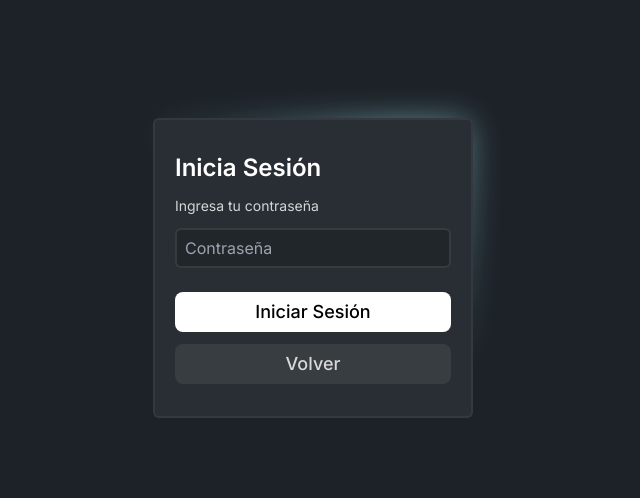
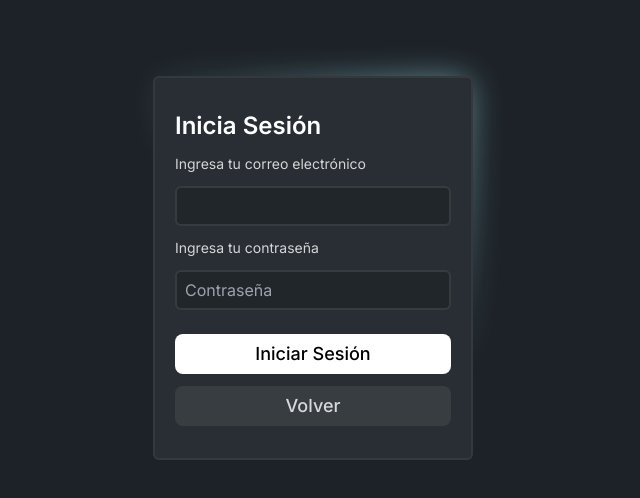
Before and after one commit to odiador/unieventos-front, a Next.js app: page /auth/login/password in a window 1280 px wide. Shown: the part 132-630 px from the top of the page, without its empty margins (327-967 px from the left). Built offline with nearby package versions, Linux system fonts and the light colour scheme.

Commit message:
Add a modal to application

```diff
--- a/app/auth/layout.tsx
+++ b/app/auth/layout.tsx
@@ -1,9 +1,6 @@
-import type { Metadata } from "next";
+"use client";
 
-export const metadata: Metadata = {
-  title: "AmaEvents | Login",
-  description: "lol",
-};
+import { ModalProvider } from "@/components/modal";
 
 export default function RootLayout({
   children,
@@ -11,11 +8,13 @@ export default function RootLayout({
   children: React.ReactNode;
 }>) {
   return (
+    <ModalProvider>
       <main className="w-screen relative flex min-h-screen items-center justify-center">
         <div className="relative bg-[#292e34] max-w-96 gap-3 flex flex-col min-w-80 py-8 px-5 rounded-md border-2 border-white/5">
           <div className="shadow" />
           {children}
         </div>
       </main>
+    </ModalProvider>
   );
 }
--- a/app/auth/login/page.tsx
+++ b/app/auth/login/page.tsx
@@ -1,4 +1,5 @@
 "use client";
+import { useModal } from "@/components/modal";
 import { redirect, useRouter, useSearchParams } from "next/navigation";
 import { Suspense } from "react";
 
@@ -9,11 +10,12 @@ function Login() {
     const mail = searchParams.get("mail");
     if (!mail)
         redirect("/auth")
+    const {openModal} = useModal();
     return (
         <>
             <h1 className="text-center text-2xl font-semibold">Elige una opción de inicio</h1>
             <button onClick={(() => router.push(`/auth/login/password?mail=${encodeURIComponent(mail)}`))} type="button" className="">Usa tu contraseña</button>
-            <button onClick={(() => router.push("/auth"))} type="button" className="button-secondary">Usa un código de seguridad</button>
+            <button onClick={(() => openModal("Not yet implemented"))} type="button" className="button-secondary">Usa un código de seguridad</button>
             <button onClick={(() => router.push(`/auth`))} type="button" className="button-terciary">Volver</button>
         </>);
 }
--- a/app/auth/login/password/page.tsx
+++ b/app/auth/login/password/page.tsx
@@ -1,5 +1,6 @@
 "use client";
 import { login } from "@/api/utils/api";
+import { useModal } from "@/components/modal";
 import { IconLoader } from "@tabler/icons-react";
 import { useRouter, useSearchParams } from "next/navigation";
 import { Suspense, useState } from "react";
@@ -9,9 +10,6 @@ function Login() {
     const searchParams = useSearchParams();
     const mailString = searchParams.get("mail");
     const router = useRouter();
-    if (!mailString || mailString === "")
-        router.back()
-
     const [password, setPassword] = useState("");
 
     const [mail, setMail] = useState(mailString?.toString() || "");
@@ -19,13 +17,15 @@ function Login() {
     const [passwordMessage, setPasswordMessage] = useState("");
     const [mailMessage, setMailMessage] = useState("");
     const [loading, setLoading] = useState(false);
+    const {openModal} =useModal();
     const doLogin = async () => {
         setLoading(true);
         const response = await login(mail, password);
         if (response.status === 200) {
+            setLoading(false);
             console.log(response.data);
-            setLoading(false);
-            alert("loggedIn")
+
+            openModal(response.data.toString())
         } else {
             switch (response.status) {
                 case 400:
@@ -44,7 +44,7 @@ function Login() {
 
                     break;
                 default:
-                    console.log(response.data.message);
+                    openModal(response.data.message)
                     setMailMessage("")
                     setPasswordMessage("")
                     break;
@@ -55,12 +55,16 @@ function Login() {
     return (
         <>
             <h1 className="text-left text-2xl font-semibold">Inicia Sesión</h1>
+            <p className="text-left text-sm opacity-80 font-normal">Ingresa tu correo electrónico</p>
+            <input type="email"
+                value={mail}
+                onChange={(e) => {
+                    setMail(e.target.value)
+                    router.replace(`/auth/login/password?mail=${encodeURIComponent(e.target.value)}`, undefined);
+
+                    }} />
+            {mailMessage && <p className="validator-message">{mailMessage}</p>}
             <p className="text-left text-sm opacity-80 font-normal">Ingresa tu contraseña</p>
-            <input type="email"
-                style={{ display: !mailMessage || mailMessage === "" ? "none" : "block" }}
-                value={mail}
-                onChange={(e) => setMail(e.target.value)} />
-            {mailMessage && <p className="validator-message">{mailMessage}</p>}
             <input type="password"
                 placeholder="Contraseña"
                 value={password}
--- a/app/page.tsx
+++ b/app/page.tsx
@@ -1,14 +1,30 @@
 "use client";
+
+import { ModalProvider, useModal } from "@/components/modal";
 import { useRouter } from "next/navigation";
 
 export default function Home() {
   const router = useRouter();
+
   return (
-    <main className="w-screen relative flex min-h-screen items-center justify-center flex-col">
-      {"Unieventos"}
-      <button onClick={(() => {
-        router.push("/auth")
-      })} type="button" >Continuar</button>
-    </main>
+    <ModalProvider>
+      <main className="w-screen relative flex min-h-screen items-center justify-center flex-col">
+        {"Unieventos"}
+        <button onClick={() => { router.push("/auth") }} type="button" >
+          Continuar
+        </button>
+        <NewFunction />
+      </main>
+    </ModalProvider>
   );
 }
+
+function NewFunction() {
+  const { openModal } = useModal();
+
+  return (
+    <button onClick={() => { openModal("hola hola"); }} type="button">
+      Abrir modal
+    </button>
+  );
+}
--- /dev/null
+++ b/components/modal.tsx
@@ -0,0 +1,56 @@
+import { motion } from 'framer-motion';
+import { createContext, useState, ReactNode, useContext } from 'react';
+
+interface ModalContextType {
+  isOpen: boolean;
+  content: string;
+  openModal: (content: string) => void;
+  closeModal: () => void;
+}
+
+const ModalContext = createContext<ModalContextType | undefined>(undefined);
+
+export const ModalProvider = ({ children }: { children: ReactNode }) => {
+  const [isOpen, setIsOpen] = useState(false);
+  const [content, setContent] = useState('');
+
+  const openModal = (content: string) => {
+    setContent(content);
+    setIsOpen(true);
+  };
+
+  const closeModal = () => {
+    setIsOpen(false);
+    setContent('');
+  };
+
+  return (
+    <ModalContext.Provider value={{ isOpen, content, openModal, closeModal }}>
+      {children}
+      {isOpen && (
+        <motion.div
+          initial={{ opacity: 0 }}
+          animate={{ opacity: 1 }}
+          transition={{ duration: .1 }}
+          className="fixed top-0 left-0 bg-black/50 z-50 w-full h-full flex justify-center items-center px-8 py-12">
+          <motion.div
+            initial={{ scale: 0 }}
+            animate={{ scale: 1 }}
+            transition={{ duration: .1 }}
+            className="flex flex-col max-w-3xl min-w-fit w-full h-full max-h-64 items-end gap-4 px-4 py-2 bg-white rounded-2xl shadow-sm shadow-black/45 outline-black/50">
+            <span className="cursor-pointer text-black rounded-full text-4xl font-medium size-4 text-center flex items-center justify-center" onClick={closeModal}>&times;</span>
+            <p className='text-black w-full text-wrap'>{content}</p>
+          </motion.div>
+        </motion.div>
+      )}
+    </ModalContext.Provider>
+  );
+};
+
+export const useModal = () => {
+  const context = useContext(ModalContext);
+  if (!context) {
+    throw new Error('useModal must be used within a ModalProvider');
+  }
+  return context;
+};
```
Lines whose indentation alone changed are shown as unchanged.
